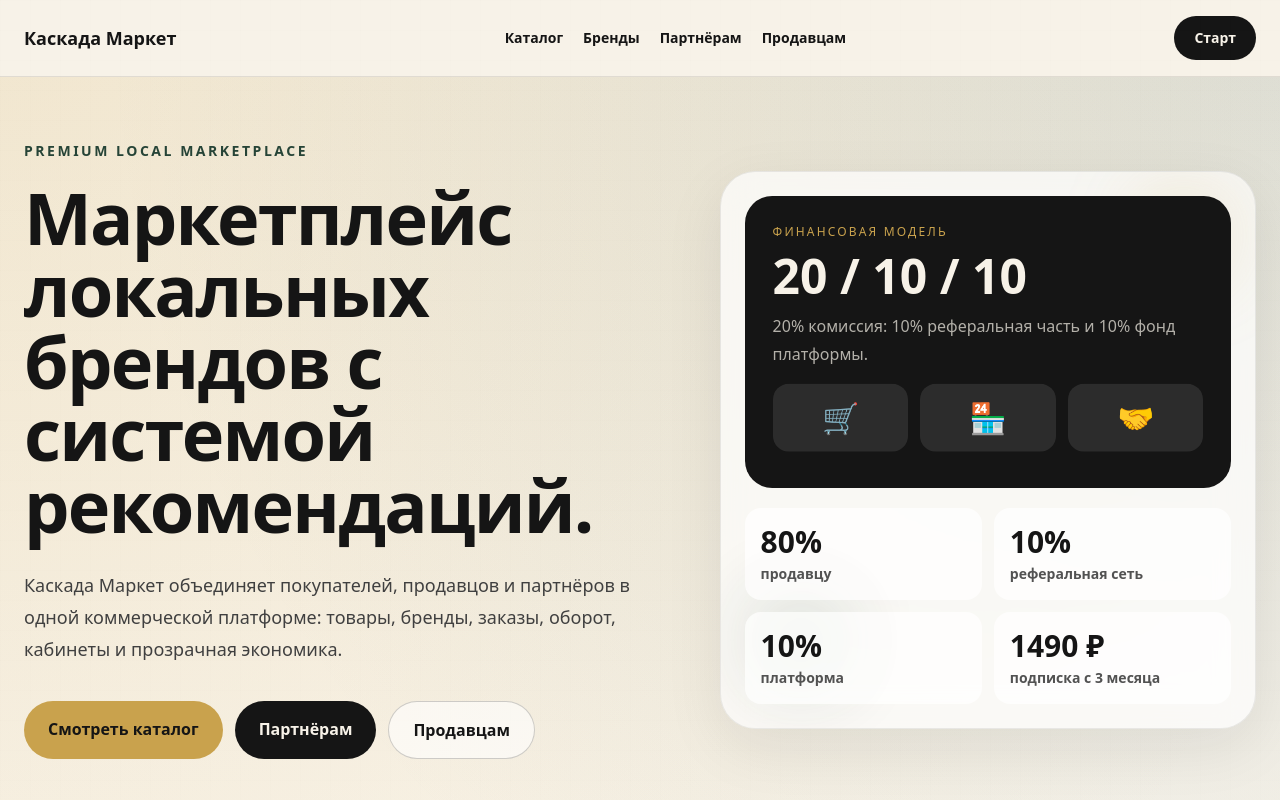
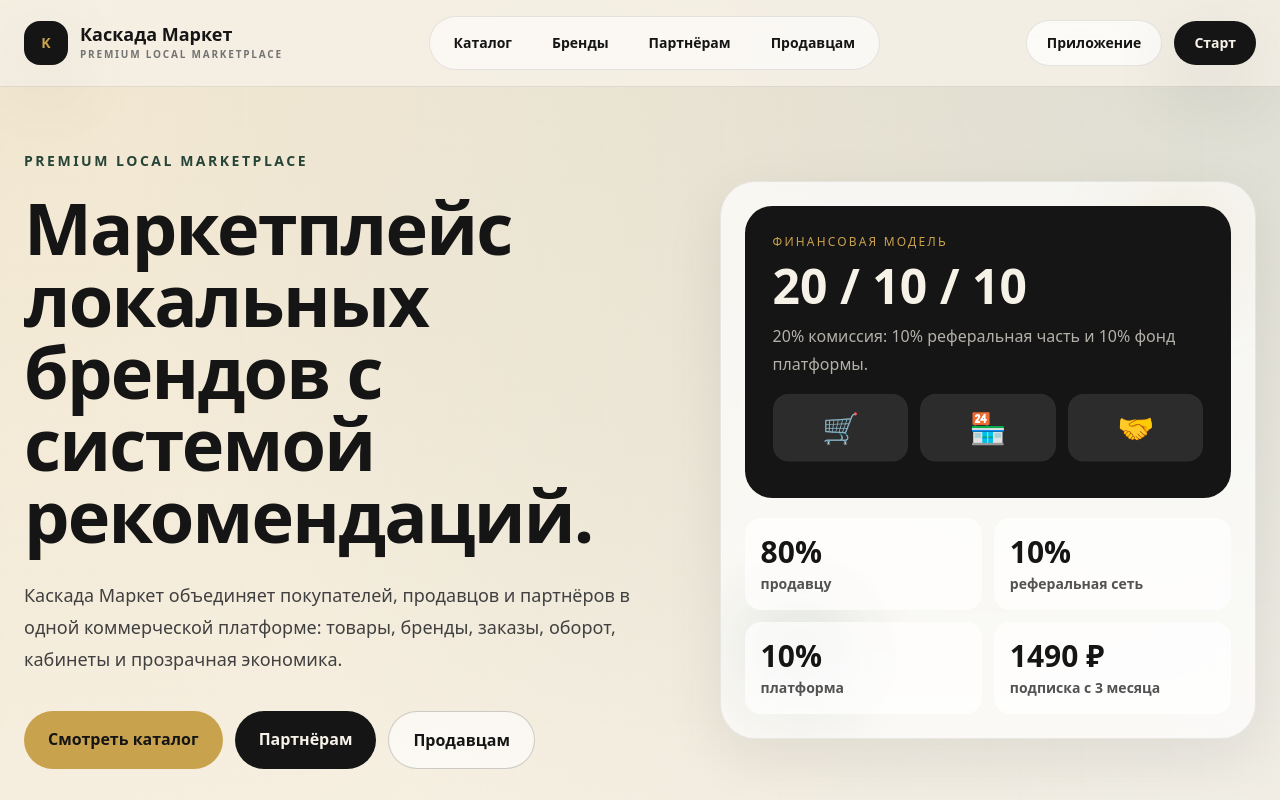
Before and after one commit to Iliavsevolodov/kaskada-, a Next.js app: page / in a window 1280 px wide. Shown: the top 800 px of the page. Built offline with nearby package versions, Linux system fonts and the light colour scheme.

Commit message:
Redesign site header for premium style

```diff
--- a/src/components/SiteHeader.tsx
+++ b/src/components/SiteHeader.tsx
@@ -1,15 +1,24 @@
 export function SiteHeader() {
   return (
-    <header className="border-b border-graphite/10 bg-cream">
-      <div className="mx-auto flex max-w-7xl items-center justify-between px-6 py-4">
-        <a className="text-lg font-black" href="/kaskada-/">Каскада Маркет</a>
-        <nav className="hidden gap-5 text-sm font-bold md:flex">
-          <a href="/kaskada-/catalog/">Каталог</a>
-          <a href="/kaskada-/brands/">Бренды</a>
-          <a href="/kaskada-/partners/">Партнёрам</a>
-          <a href="/kaskada-/sellers/">Продавцам</a>
+    <header className="sticky top-0 z-50 border-b border-graphite/10 bg-cream/80 backdrop-blur-xl">
+      <div className="mx-auto flex max-w-7xl items-center justify-between gap-4 px-6 py-4">
+        <a className="flex items-center gap-3" href="/kaskada-/">
+          <span className="flex h-11 w-11 items-center justify-center rounded-2xl bg-graphite text-sm font-black text-gold shadow-soft">K</span>
+          <div>
+            <p className="text-lg font-black leading-none">Каскада Маркет</p>
+            <p className="section-label mt-1 text-[10px] font-bold text-neutral-500">premium local marketplace</p>
+          </div>
+        </a>
+        <nav className="hidden items-center gap-2 rounded-full border border-graphite/10 bg-white/60 p-2 md:flex">
+          <a className="rounded-full px-4 py-2 text-sm font-bold transition hover:bg-white" href="/kaskada-/catalog/">Каталог</a>
+          <a className="rounded-full px-4 py-2 text-sm font-bold transition hover:bg-white" href="/kaskada-/brands/">Бренды</a>
+          <a className="rounded-full px-4 py-2 text-sm font-bold transition hover:bg-white" href="/kaskada-/partners/">Партнёрам</a>
+          <a className="rounded-full px-4 py-2 text-sm font-bold transition hover:bg-white" href="/kaskada-/sellers/">Продавцам</a>
         </nav>
-        <a className="rounded-full bg-graphite px-5 py-3 text-sm font-black text-cream" href="/kaskada-/sellers/">Старт</a>
+        <div className="flex items-center gap-3">
+          <a className="hidden rounded-full border border-graphite/10 bg-white/70 px-5 py-3 text-sm font-black md:inline-flex" href="/kaskada-/buyer-app/">Приложение</a>
+          <a className="rounded-full bg-graphite px-5 py-3 text-sm font-black text-cream shadow-soft" href="/kaskada-/seller-app/">Старт</a>
+        </div>
       </div>
     </header>
   );
```
